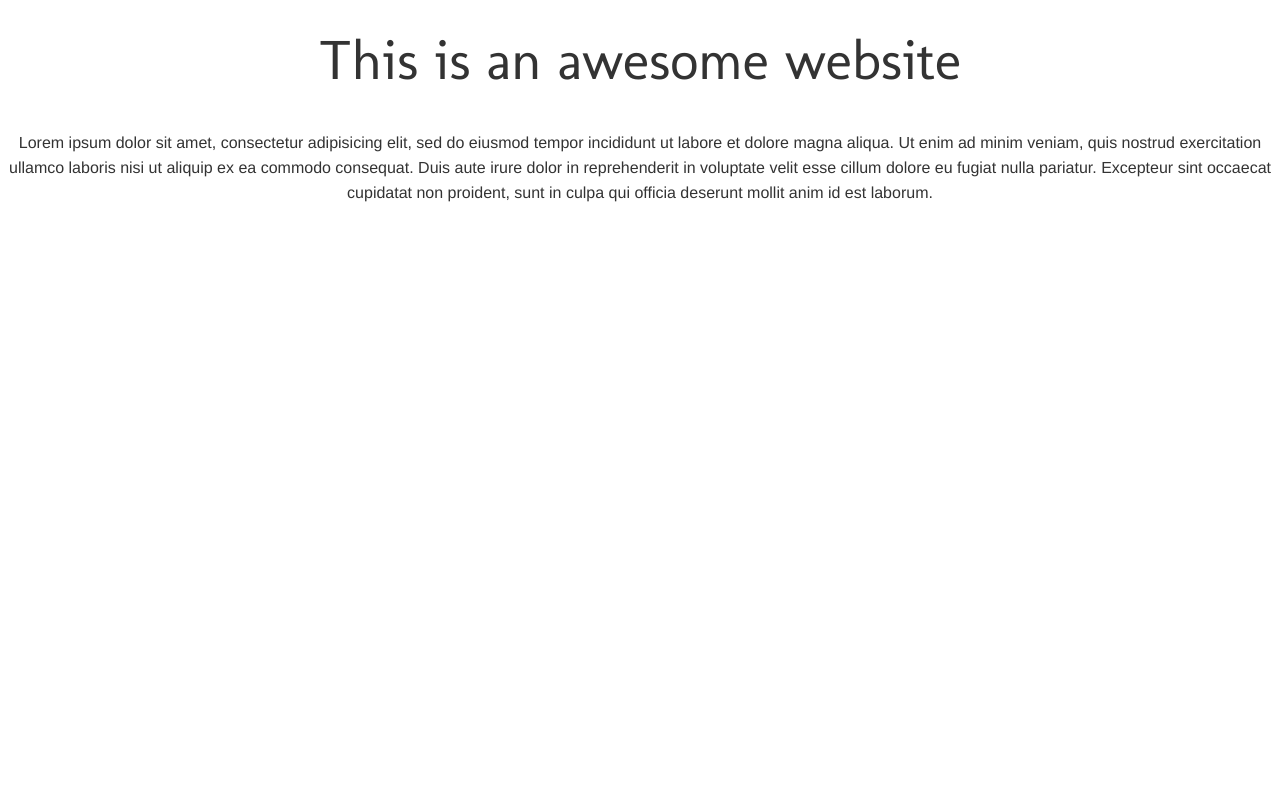
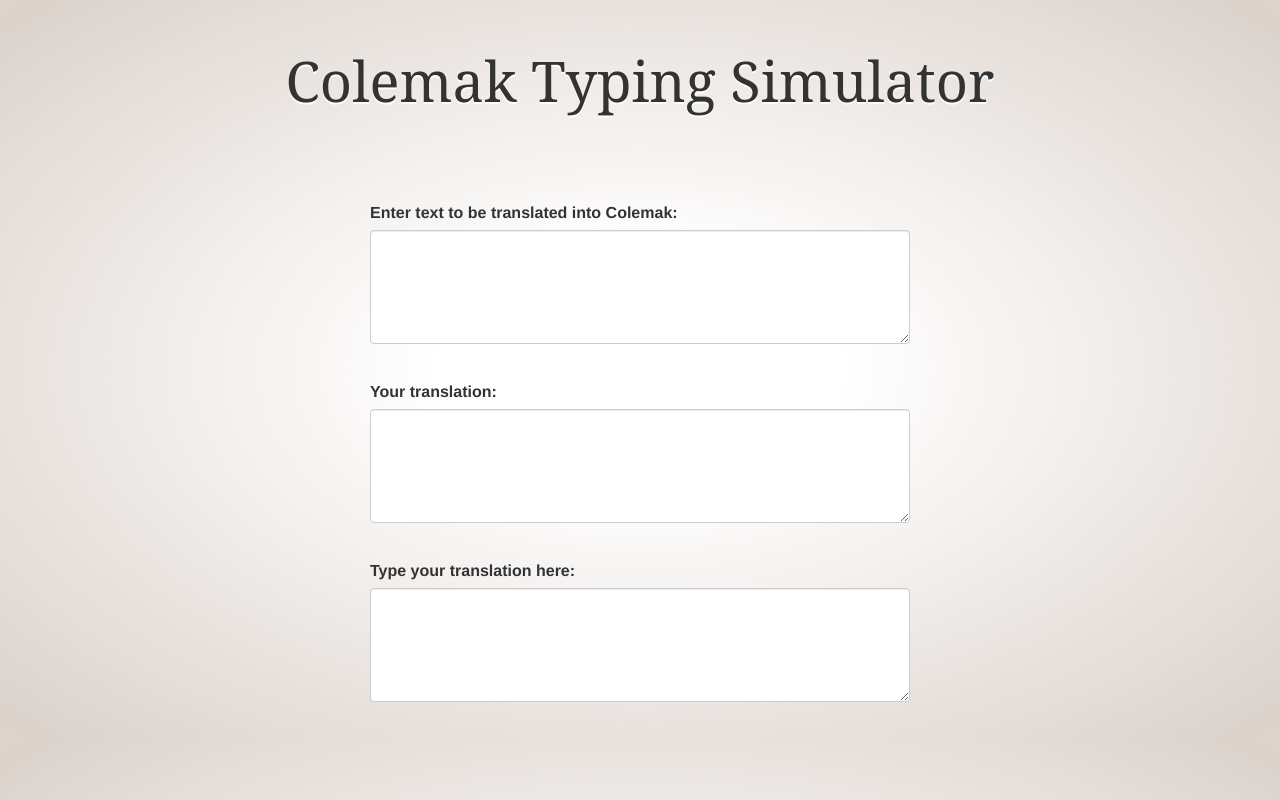
Before and after one commit to mmlkrx/colemak-typing-simulator, a plain HTML site: page index.html in a window 1280 px wide. Drawn offline with nearby package versions, Linux system fonts and the light colour scheme; a web font is replaced by a local one.

Commit message:
completes index styling

```diff
--- a/css/style.css
+++ b/css/style.css
@@ -1,14 +1,33 @@
-@import url(http://fonts.googleapis.com/css?family=Molengo);
+@import url(http://fonts.googleapis.com/css?family=Molengo:400);
 @import url(http://fonts.googleapis.com/css?family=Lekton);
 
 h1, h2, h3, h4, h5, h6 {
-    font-family: 'Molengo', Georgia, Times, serif;
-    font-size: 56px;
-    line-height: 80px;
+  font-family: 'Molengo:400', Georgia, Times, serif;
+  font-size: 56px;
+  line-height: 80px;
+  margin-bottom: 80px;
+  margin-top:40px;
+  text-shadow: 0 2px 1px #ffffff;
 }
 
-p {
-    font-family: 'Lekton', Helvetica, Arial, sans-serif;
-    font-size: 16px;
-    line-height: 25px;
+p, textarea, label {
+  font-family: 'Lekton', Helvetica, Arial, sans-serif;
+  font-size: 16px;
+  line-height: 25px;
+
 }
+
+.form-group {
+  margin-bottom: 35px;
+}
+
+body {
+  background: -moz-radial-gradient(center, ellipse cover,  rgba(0,0,0,0) 0%, rgba(45,42,40,0) 22%, rgba(200,186,176,0.65) 97%, rgba(206,192,181,0.65) 100%); /* FF3.6+ */
+  background: -webkit-gradient(radial, center center, 0px, center center, 100%, color-stop(0%,rgba(0,0,0,0)), color-stop(22%,rgba(45,42,40,0)), color-stop(97%,rgba(200,186,176,0.65)), color-stop(100%,rgba(206,192,181,0.65))); /* Chrome,Safari4+ */
+  background: -webkit-radial-gradient(center, ellipse cover,  rgba(0,0,0,0) 0%,rgba(45,42,40,0) 22%,rgba(200,186,176,0.65) 97%,rgba(206,192,181,0.65) 100%); /* Chrome10+,Safari5.1+ */
+  background: -o-radial-gradient(center, ellipse cover,  rgba(0,0,0,0) 0%,rgba(45,42,40,0) 22%,rgba(200,186,176,0.65) 97%,rgba(206,192,181,0.65) 100%); /* Opera 12+ */
+  background: -ms-radial-gradient(center, ellipse cover,  rgba(0,0,0,0) 0%,rgba(45,42,40,0) 22%,rgba(200,186,176,0.65) 97%,rgba(206,192,181,0.65) 100%); /* IE10+ */
+  background: radial-gradient(ellipse at center,  rgba(0,0,0,0) 0%,rgba(45,42,40,0) 22%,rgba(200,186,176,0.65) 97%,rgba(206,192,181,0.65) 100%); /* W3C */
+  filter: progid:DXImageTransform.Microsoft.gradient( startColorstr='#00000000', endColorstr='#a6cec0b5',GradientType=1 ); /* IE6-9 fallback on horizontal gradient */
+
+}
--- a/index.html
+++ b/index.html
@@ -10,15 +10,24 @@
   <![endif]-->
 </head>
 
-<body>
+<body class="container">
 
-  <h1 class="text-center">This is an awesome website</h1><br>
-  <p class="text-center">Lorem ipsum dolor sit amet, consectetur adipisicing elit, sed do eiusmod
-  tempor incididunt ut labore et dolore magna aliqua. Ut enim ad minim veniam,
-  quis nostrud exercitation ullamco laboris nisi ut aliquip ex ea commodo
-  consequat. Duis aute irure dolor in reprehenderit in voluptate velit esse
-  cillum dolore eu fugiat nulla pariatur. Excepteur sint occaecat cupidatat non
-  proident, sunt in culpa qui officia deserunt mollit anim id est laborum.</p>
+  <h1 class="text-center">Colemak Typing Simulator</h1>
+  <div class="col-md-6 col-md-offset-3 col-sm-8 col-sm-offset-2 col-xs-8 col-xs-offset-2">
+    <div class="form-group">
+      <label for="input">Enter text to be translated into Colemak:</label>
+      <textarea class="form-control" id="input" rows="5"></textarea>
+    </div>
+    <div class="form-group">
+      <label for="translation">Your translation:</label>
+      <textarea class="form-control" id="translation" rows="5"></textarea>
+    </div>
+    <div class="form-group">
+      <label for="output">Type your translation here:</label>
+      <textarea class="form-control" id="output" rows="5"></textarea>
+    </div>
+  </div>
+
 
   <script src="https://ajax.googleapis.com/ajax/libs/jquery/1.8.0/jquery.min.js"></script>
   <script>window.jQuery || document.write('<script src="js/jquery-1.8.0.min.js"><\/script>')</script>
```
